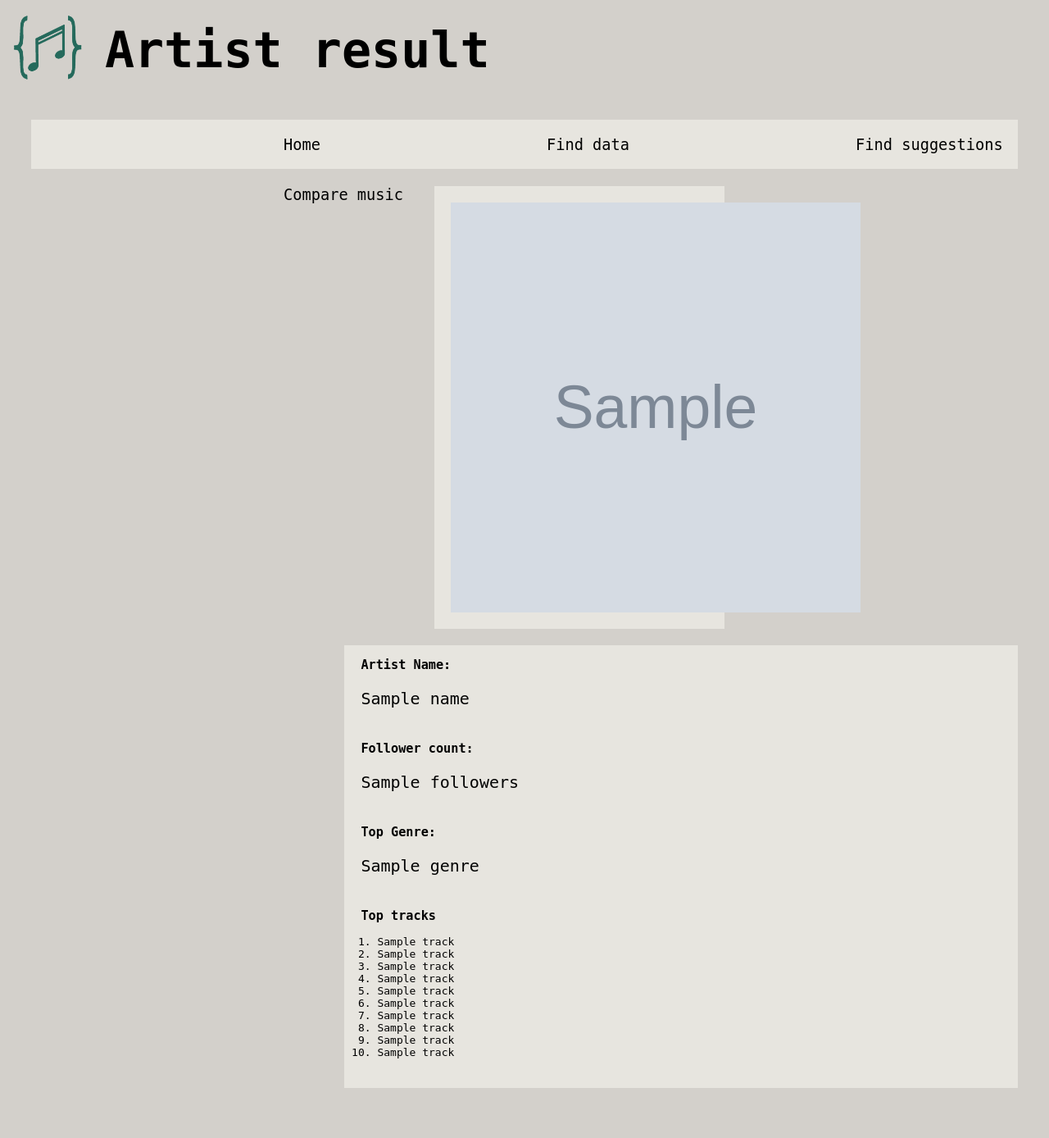
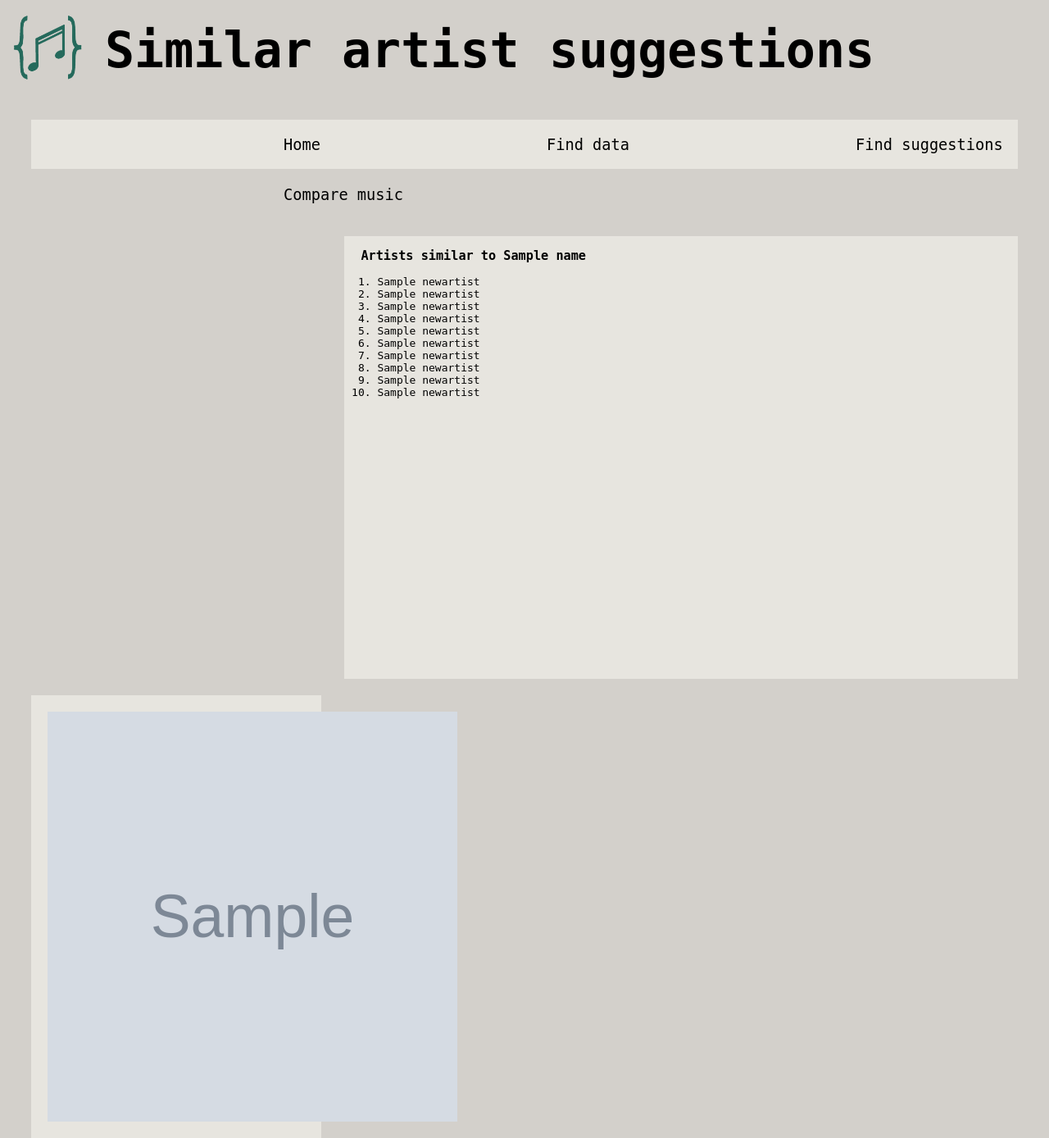
Before and after one commit to kailinlo/AHproject, a Flask app: template templates/results/artistresult.html in a window 1280 px wide. Shown: the whole page at 82% size. Before the commit the page ends 1327 px from the top, so only its background shows below. Run offline with Flask 3, Linux system fonts and the light colour scheme; the template is opened without the code that fills it: most values are stand-ins (such as "Sample title", 1, 10 or a date in 2020); grey boxes marked "Sample" are stand-in pictures; parts of the project's set-up code (start-up, migrations or seed data) failed here and were passed over.

Commit message:
Update artistresult.html

```diff
--- a/templates/results/artistresult.html
+++ b/templates/results/artistresult.html
@@ -1,3 +1,5 @@
+
+
 <!DOCTYPE html>
 <html>
 
@@ -13,7 +15,7 @@
   <banner>
   <img src="/static/logo.png" id="logo">
   <h1 style="margin: 0px 0px 0px 120px">
- Artist result</h1>
+  Similar artist suggestions</h1>
   </banner>
 
   <nav>
@@ -25,26 +27,26 @@
     </ul>
     </nav>
 
-  <div style="width:28%;float:left;" id="imgdiv">
-    <img src="{{image}}" id="homeimg">
-  </div>
-
 
   <div style="float:right;width:65%;height:540px;" id="info">
 
 
-  <h3>Artist Name: </h3> <p>{{name}}</p>
+    <h3> Artists similar to {{name}} </h3>
+      <ol>
+      <!-- For loop logic of jinja template -->
+      {%for i in range(10)%}
 
-  <h3>Follower count: </h3> <p>{{followers}}</p>
+          <li>{{newartists[i]}}</li>
+      {%endfor%}
+      </ol>
+    </p>
 
-  <h3>Top Genre: </h3> <p>{{genre}}</p>
 
-  <h3> Top tracks </h3>
-    <ol>
-    <!-- For loop logic of jinja template -->
-    {%for i in range(10)%}
 
-        <li>{{tracks[i]}}</li>
-    {%endfor%}
-    </ol>
-  </p>
+  </div>
+  <div style="width:28%;float:left;" id="imgdiv" >
+    <img src="{{image}}" id="homeimg">
+  </div>
+</body>
+
+</html>
```
